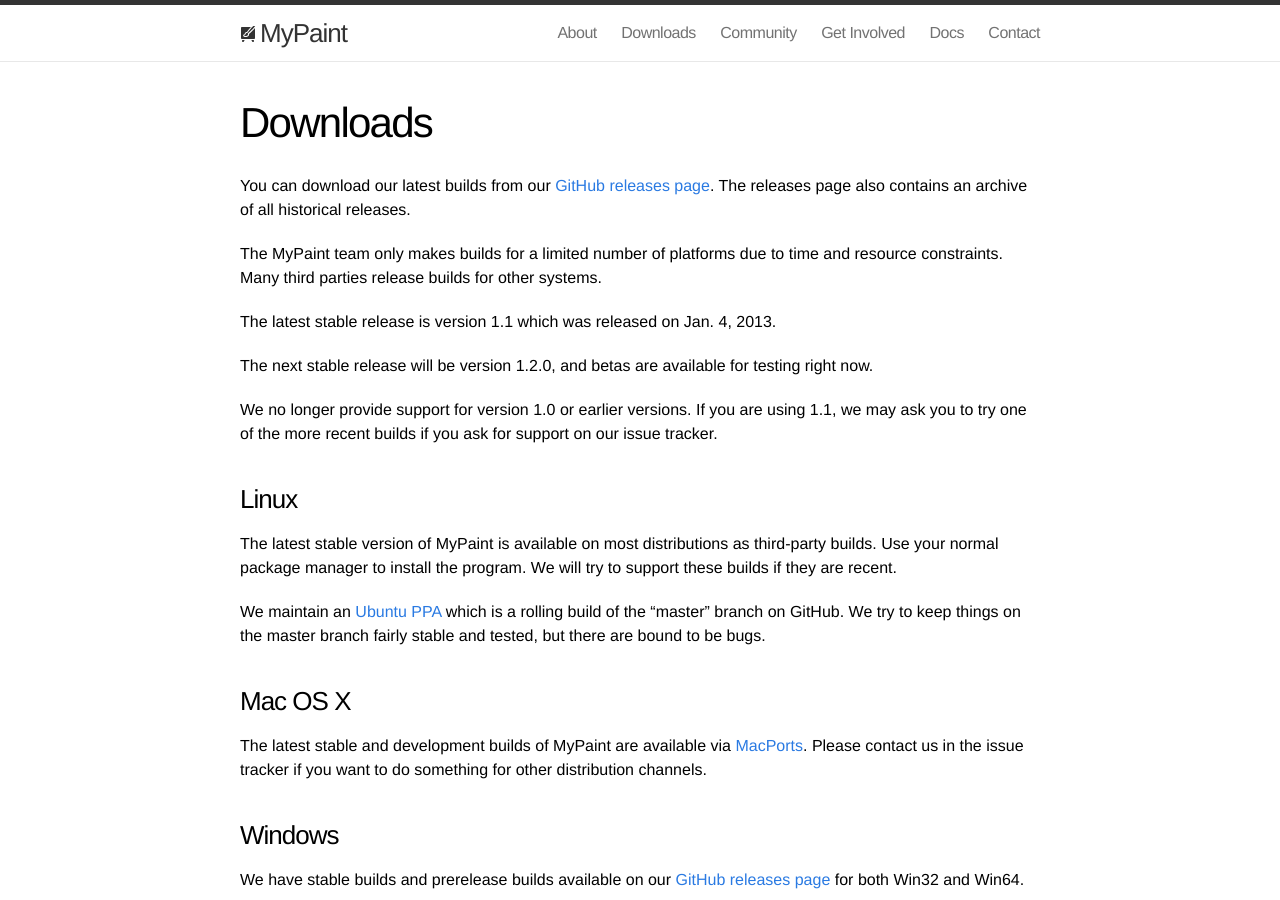
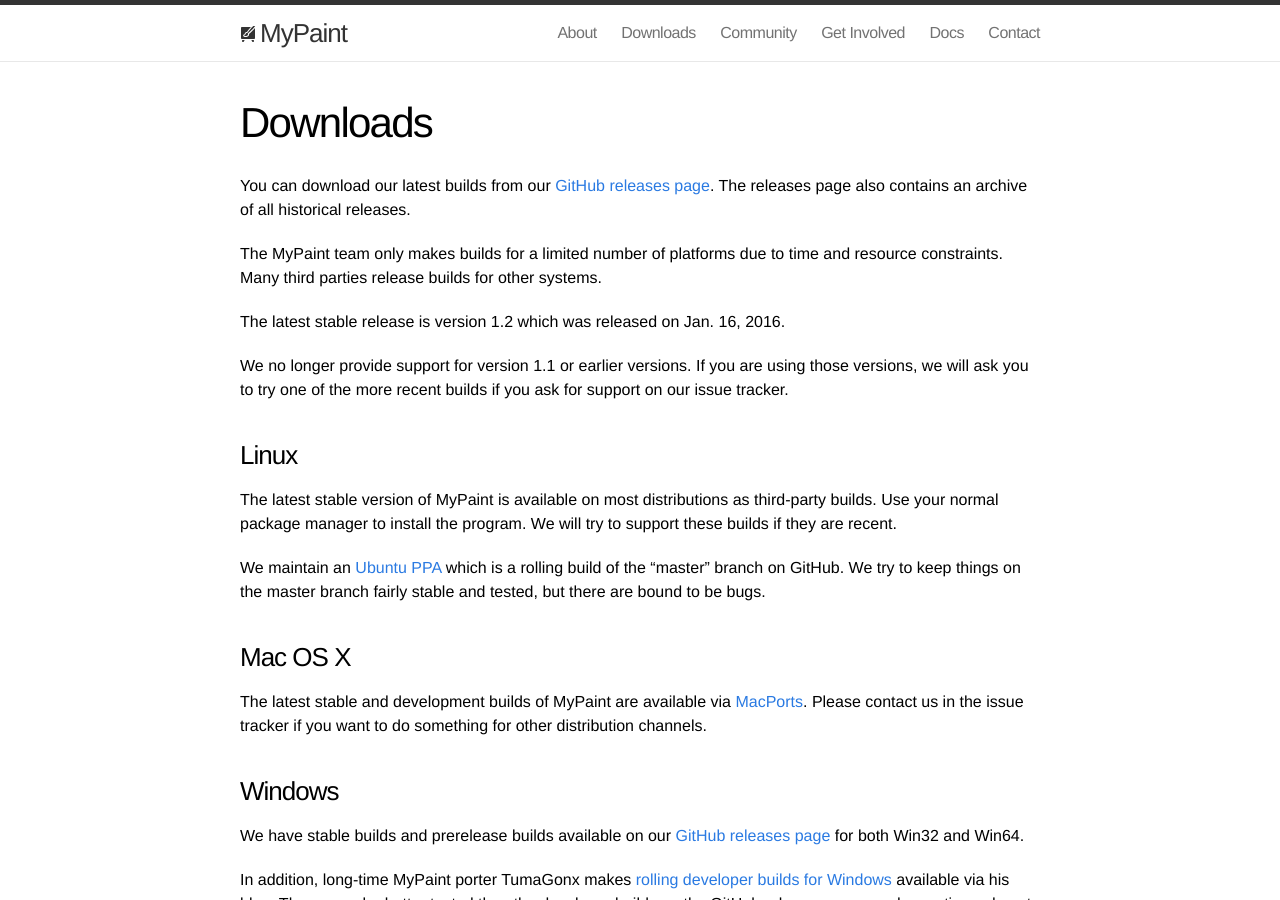
Before and after one commit to mypaint/website-2015, a Jekyll site: the page built from downloads.md, in a window 1280 px wide and 900 px high. Built offline with Jekyll 4.4.1, drawn with Linux system fonts in a browser that asks for light colours.

Commit message:
Updated Downloads Page to reflect Current Release

```diff
--- a/downloads.md
+++ b/downloads.md
@@ -12,15 +12,12 @@
 due to time and resource constraints.
 Many third parties release builds for other systems.
 
-The latest stable release is version 1.1
-which was released on Jan. 4, 2013.
+The latest stable release is version 1.2
+which was released on Jan. 16, 2016.
 
-The next stable release will be version 1.2.0,
-and betas are available for testing right now.
-
-We no longer provide support for version 1.0 or earlier versions.
-If you are using 1.1,
-we may ask you to try one of the more recent builds
+We no longer provide support for version 1.1 or earlier versions.
+If you are using those versions,
+we will ask you to try one of the more recent builds
 if you ask for support on our issue tracker.
 
 ### Linux
```
